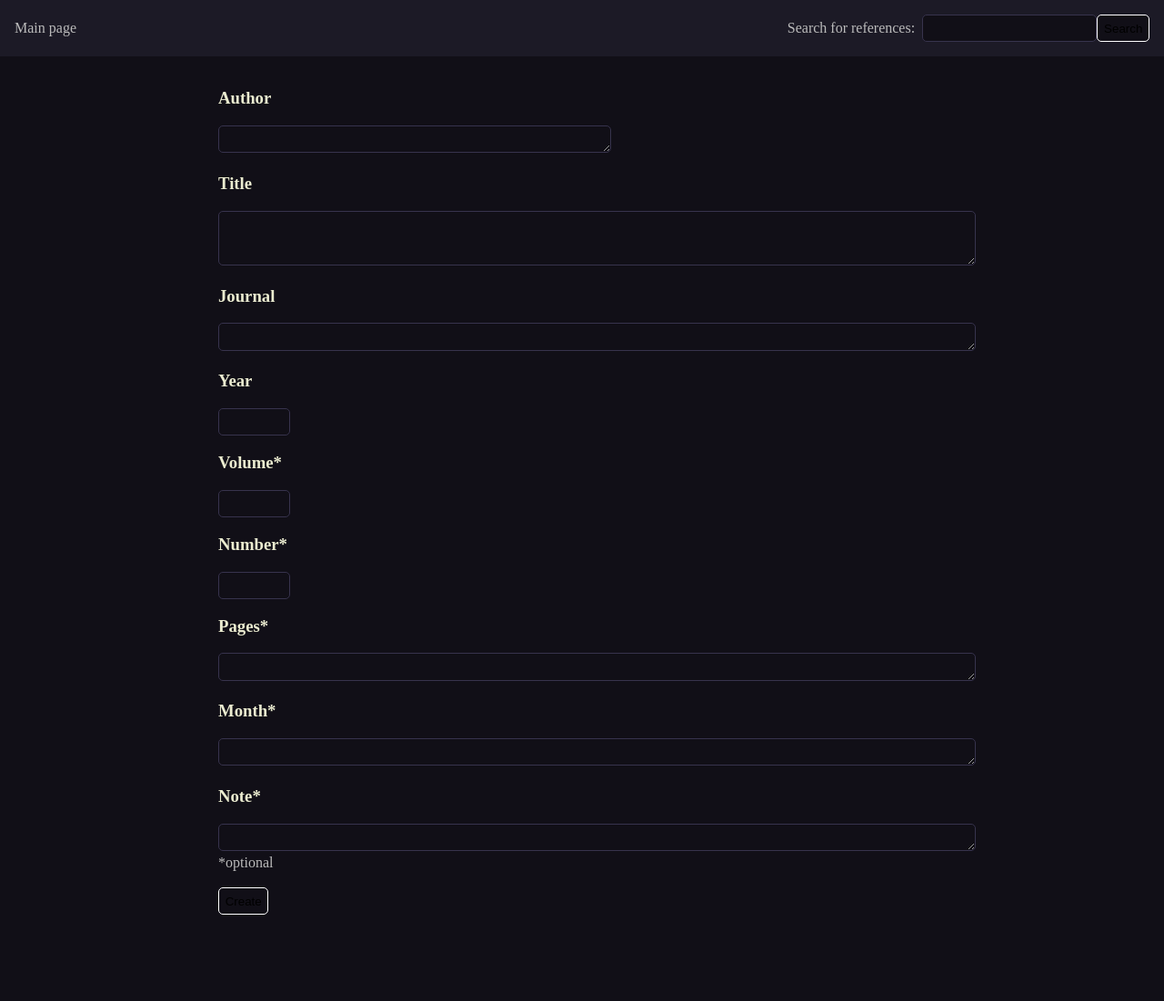
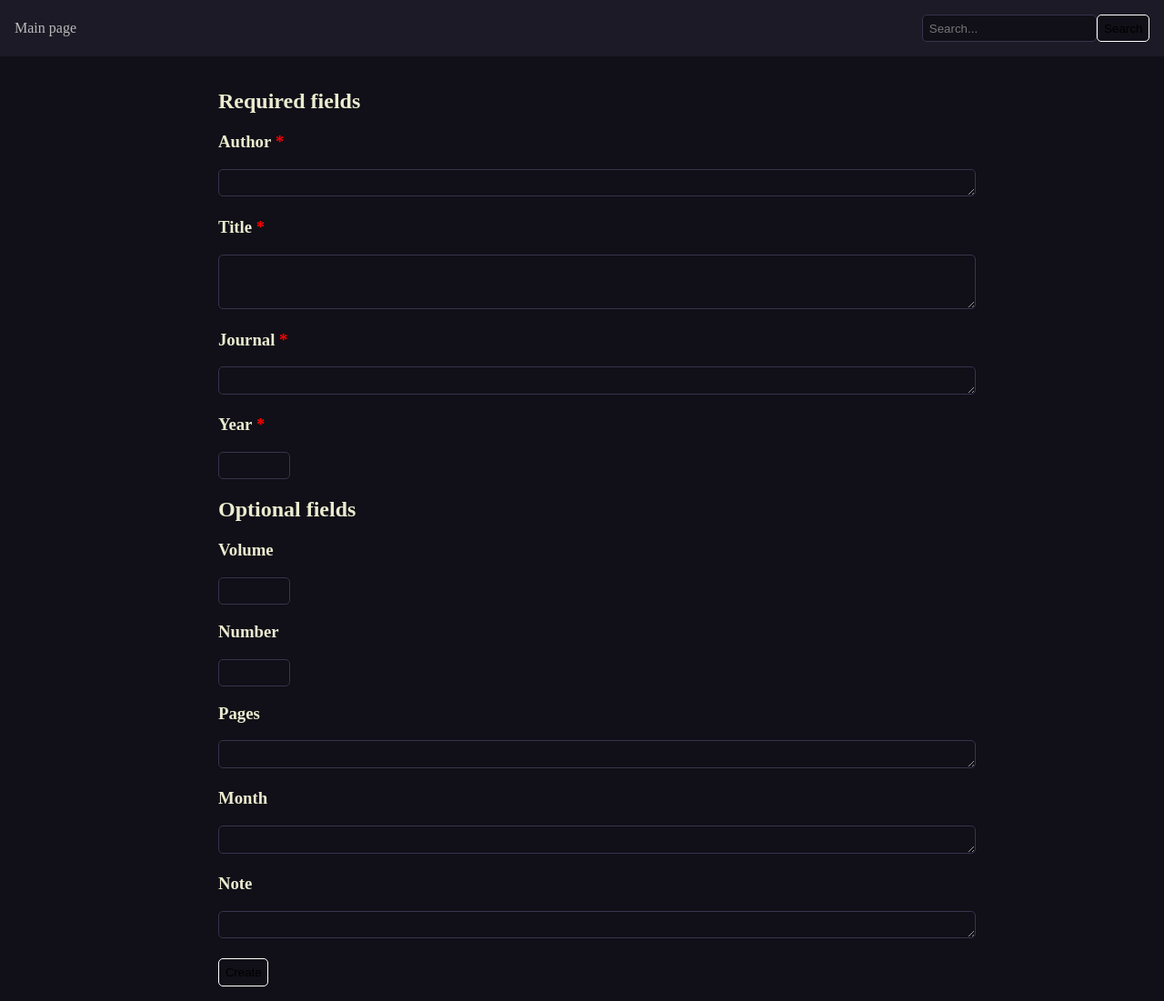
Before and after one commit to santeri0200/FlashForge, a Flask app: page /create_reference/article in a window 1280 px wide. Shown: the whole page at 91% size. Before the commit the page ends 1006 px from the top, so only its background shows below. Run offline with Flask 3, Linux system fonts and the light colour scheme.

Commit message:
updated css

```diff
--- a/src/static/main.css
+++ b/src/static/main.css
@@ -72,10 +73,6 @@ a,
 i,
 b {
   color: var(--text-toned);
-}
-
-p {
-  margin: 0;
 }
 
 a {
@@ -146,6 +143,7 @@ header::after {
   padding: 0.5em;
 }
 
+<<<<<<< HEAD
 .dropdown {
   position: relative;
   display: inline-block;
--- a/src/templates/base.html
+++ b/src/templates/base.html
@@ -23,7 +23,7 @@
     </div>
     <div class="header-right">
       <form id="search-form" action="/result" method="GET">
-        <p id="search-text">Search for references: </p><input type="text" name="query" maxlength="5000">
+        <input type="text" name="query" maxlength="5000" placeholder="Search...">
         <input type="submit" value="Search">
       </form>
     </div>
--- a/src/templates/create_reference_article.html
+++ b/src/templates/create_reference_article.html
@@ -2,35 +2,36 @@
 {% block title %}Create article reference{% endblock %}
 {% block content %}
     <form action="/create_reference/article" method="post">
-        <h3>Author</h3>
-        <textarea name="author" rows="1" cols="50" maxlength="100" required></textarea>
+        <h2>Required fields</h2>
+        <h3>Author<div style="color: red; display: inline;"> *</div></h3>
+        <textarea name="author" rows="1" cols="100" maxlength="100" required></textarea>
 
-        <h3>Title</h3>
+        <h3>Title<div style="color: red; display: inline;"> *</div></h3>
         <textarea name="title" rows="3" cols="100" maxlength="300" required></textarea>
 
-        <h3>Journal</h3>
+        <h3>Journal<div style="color: red; display: inline;"> *</div></h3>
         <textarea name="journal" rows="1" cols="100" maxlength="100" required></textarea>
 
-        <h3>Year</h3>
+        <h3>Year<div style="color: red; display: inline;"> *</div></h3>
         <input type="number" name="year" step="1" min="1900" max="2099" required></input>
 
-        <h3>Volume*</h3>
+        <h2>Optional fields</h2>
+        <h3>Volume</h3>
         <input type="number" name="volume" min="0" max="2099"></input>
 
-        <h3>Number*</h3>
+        <h3>Number</h3>
         <input type="number" name="number" min="0" max="2099"></input>
 
-        <h3>Pages*</h3>
+        <h3>Pages</h3>
         <textarea name="pages" rows="1" cols="100" maxlength="100"></textarea>
 
-        <h3>Month*</h3>
+        <h3>Month</h3>
         <textarea name="month" rows="1" cols="100" maxlength="100"></textarea>
 
-        <h3>Note*</h3>
+        <h3>Note</h3>
         <textarea name="note" rows="1" cols="100" maxlength="100"></textarea>
 
         <br>
-        <p>*optional</p>
         <br>
         <input type="submit" value="Create">
         {%if error%}<p style="color:red">Error: {{ error_message }}</p>{%endif%}
--- a/src/templates/refs.html
+++ b/src/templates/refs.html
@@ -2,7 +2,9 @@
 {% block title %}{{ title or "References" }}{% endblock %}
 {% block content %}
     {%if references%}
-        <a href="/generate_bib">Download .bib file of all references</a>
+        <div class="bib-section">
+            <a href="/generate_bib" class="generate-bib">Download references here as .bib</a>
+        </div>
         {% set result_count = references | length %}
         {% if result_count == 1 %}
             <p>Found 1 reference:</p>
@@ -20,7 +22,7 @@
         </div>
         {% for ref in references %}
             <div class="ref">
-                <h2 class="ref-header"><a href="/article/{{ ref.id }}" name="article">View reference</a></h2>
+                <h2 class="ref-header"><a href="/article/{{ ref.id }}" name="article" style="text-decoration: underline;">View reference</a></h2>
                 <p class="ref-detail">Author: {{ ref.author }}</p>
                 <p class="ref-detail">Title: {{ ref.title }}</p>
                 <p class="ref-detail">Journal: {{ ref.journal }}</p>
```
Also changed, not shown: other parts of src/static/main.css (+55 -0 lines), src/templates/article.html (+6 -2 lines), src/templates/edit_article.html (+12 -11 lines), src/templates/index.html (+12 -6 lines).
